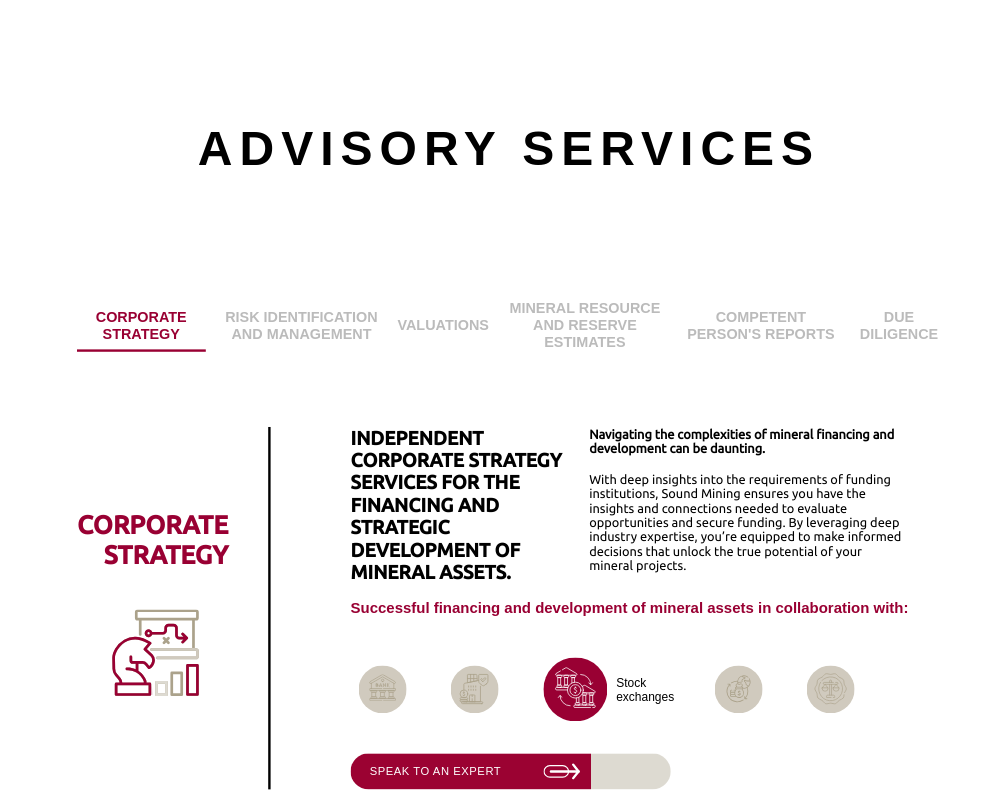
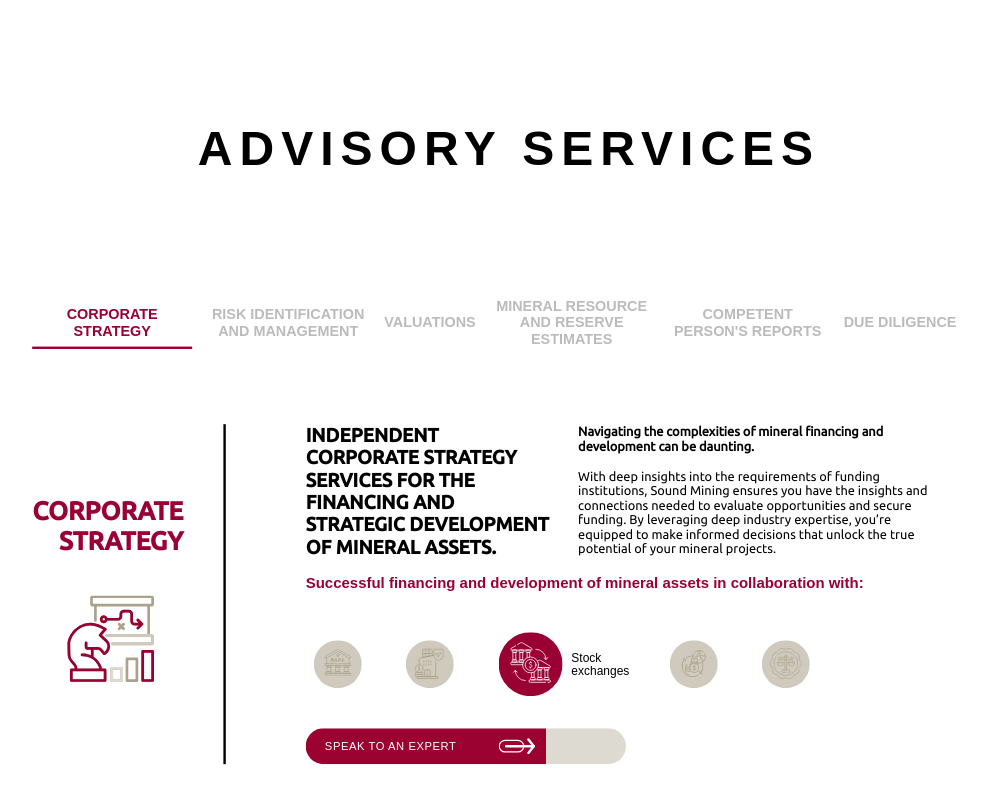
Before and after one commit to SoundMining-IT/web, a Next.js app: page /corporate-advisory in a window 1280 px wide. Shown: the part 1599-2397 px from the top of the page, without its empty margins (131-1118 px from the left). Built offline with nearby package versions, Linux system fonts and the light colour scheme; no server answers; a web font is replaced by a local one.

Commit message:
layout shift fix

```diff
--- a/styles/index.scss
+++ b/styles/index.scss
@@ -266,3 +266,12 @@
   column-gap: 50px;
   row-gap: 44px;
 }
+
+// .tabs-container .subtab-item {
+//   pointer-events: none;
+// }
+
+.right-down {
+  // border: 5px solid red;
+  width: 850px;
+}
```
